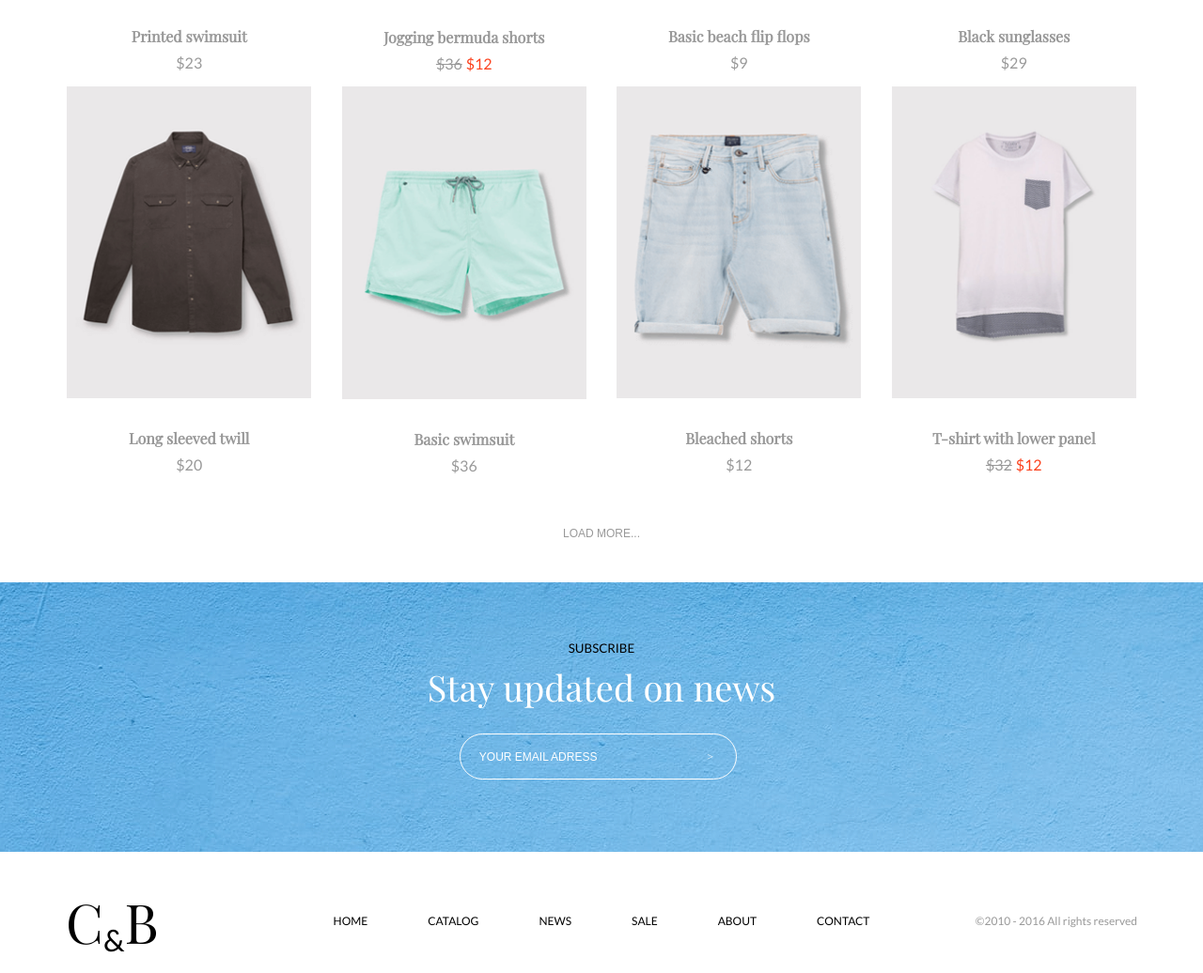
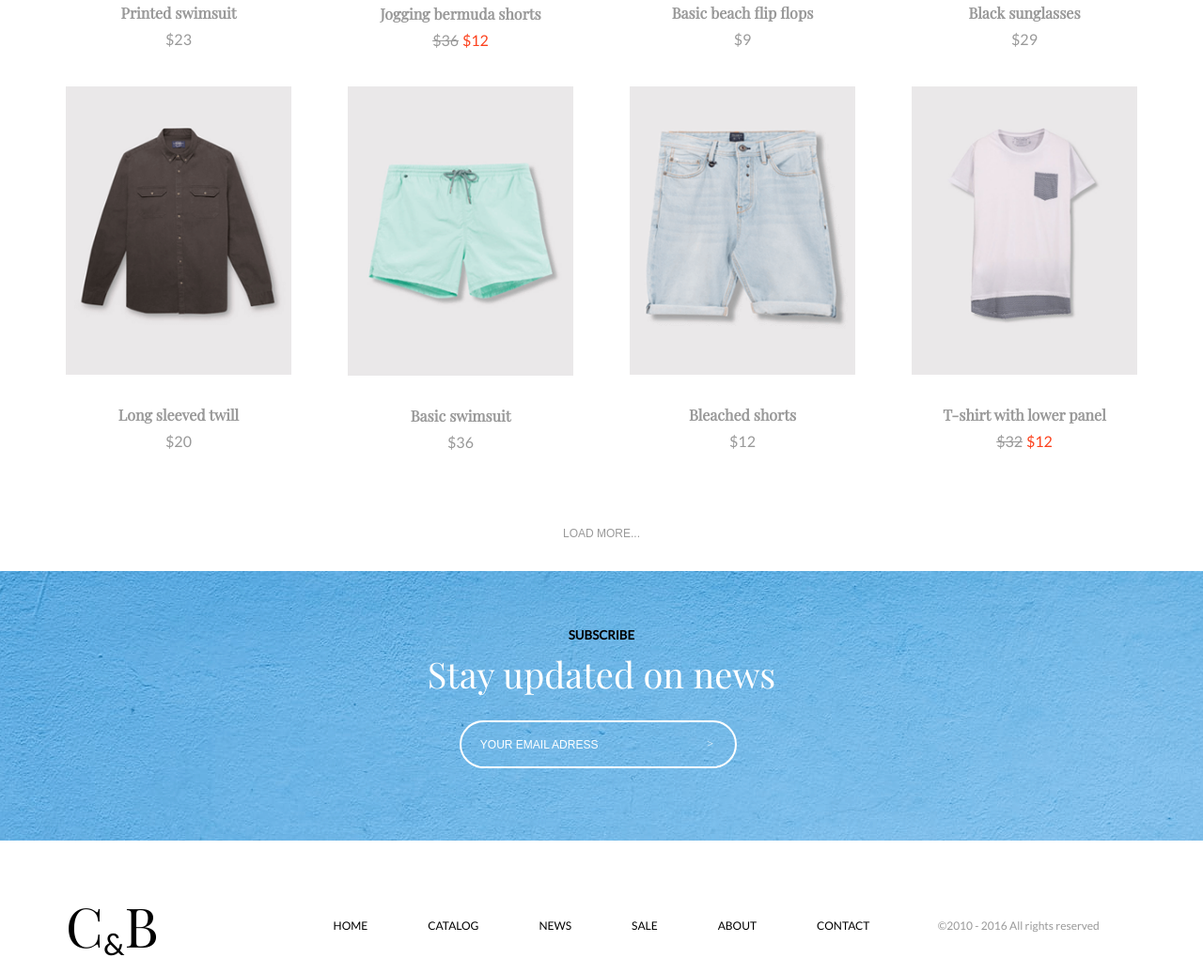
Before and after one commit to tphvtr/Eleken, a plain HTML site: page index.html in a window 1280 px wide. Shown: the part 760-1796 px from the top of the page at 94% size. Drawn offline with nearby package versions, Linux system fonts and the light colour scheme.

Commit message:
perfpixel_2 final

```diff
--- a/stylesheets/sass/style.sass
+++ b/stylesheets/sass/style.sass
@@ -31,11 +31,11 @@ header
   margin: 0 0 64px
 .page_wrap
   min-height: 100%
-  margin-bottom: -405px
+  margin-bottom: -368px
 .page_wrap::after
   content: ''
   display: block
-  height: 405px
+  height: 368px
 .wrap
   min-width: 304px
   width: 100%
@@ -43,12 +43,12 @@ header
   margin: 0 auto
 .img_wrap
   position: relative
-  display: table
-  width: 260px
+  display: flex
+  justify-content: center
+  align-items: center
+  overflow: hidden
 img
   width: 100%
-  display: table-cell
-  vertical-align: middle
 .wrap::after
   @extend .clear
 a
@@ -156,6 +156,8 @@ input[type="checkbox"]
 .header_menu
   display: flex
   justify-content: center
+  align-items: center
+  flex-direction: column
   padding: 0
   list-style-type: none
   text-decoration: none
@@ -188,7 +190,7 @@ input[type="checkbox"]
   margin: 0 16px
   text-align: center
 .wrap_bag_loop
-  width: 33.3333%
+  width: 100%
   float: right
   display: flex
   justify-content: center
@@ -212,20 +214,16 @@ input[type="checkbox"]
     font-weight: normal
     text-align: center
 .wrap_product
-  @extend .wrap
-  max-width: 1170px
+  max-width: 1200px
   margin: 0 auto 40px
-  display: flex
-  flex-direction: column
-  align-items: center
+.wrap_product::after
+  @extend .clear
 .product
   display: flex
   flex-direction: column
   align-items: center
   margin: 0 30px
   height: 428px
-  width: calc(25% - 60px)
-  float: left
   h2
     font-size: 16px
     margin: 32px 0 8px
@@ -264,7 +262,7 @@ input[type="checkbox"]
   content: '$32'
 button[type="submit"]
   display: block
-  margin: 0 auto 40px
+  margin: 0 auto 50px
   border: 0
   background-color: transparent
   color: $primary-color
@@ -276,6 +274,7 @@ button[type="submit"]:hover
   background-image: url('../../images/bg_footer.png')
   background-position: center
   background-repeat: no-repeat
+  padding: 64px 0
   width: 100%
   display: flex
   flex-direction: column
@@ -285,10 +284,8 @@ button[type="submit"]:hover
   flex-direction: column
   text-align: center
   align-items: center
-  padding: 72px 0
   h5
     font-family: $font-Lato
-    font-weight: normal
     color: #000
     margin: 8px auto
     text-transform: uppercase
@@ -314,7 +311,7 @@ input[type="email"]
   width: 295px
   padding: 16px 4px
   color: $placeholder
-  border: 1px #fff solid
+  border: 2px #fff solid
   background-color: transparent
   +placeholder
     color: $placeholder
@@ -342,7 +339,6 @@ footer
   flex-direction: column
   justify-content: center
   align-items: center
-  height: 405px
 nav
   display: flex
   align-items: center
@@ -352,16 +348,28 @@ nav
   li>a
     color: #000
 .wrap_footer
-  padding: 16px 0
+  display: flex
+  flex-direction: column
+  justify-content: space-between
+  align-items: center
+  width: 100%
+  padding: 40px 0 0
 .copyright
   width: 33.3333%
   font-size: 12px
   display: block
   text-align: center
   display: flex
-  justify-content: flex-end
+  justify-content: center
   align-items: center
   font-family: $font-Lato
+@media (min-width: 640px)
+  .header_menu
+    flex-direction: row
+  .wrap_bag_loop
+    width: 33.3333%
+  .copyright
+    justify-content: center
 @media (min-width: 960px)
   .logo
     justify-content: flex-start
@@ -369,16 +377,19 @@ nav
     justify-content: flex-end
   .header_main
     flex-direction: row
-  .header_menu
-    flex-direction: row
   .wrap_footer
     min-width: 304px
     width: 100%
     max-width: 1140px
     margin: 0 auto
     display: flex
+    flex-direction: row
   .content_menu
     flex-direction: row
   .wrap_product
-    display: block
     padding: 0
+  .product
+    width: calc(25% - 60px)
+    float: left
+  footer
+    height: 368px
```
Also changed, not shown: index.html (indentation only), stylesheets/css/style.css, 2 other files.
